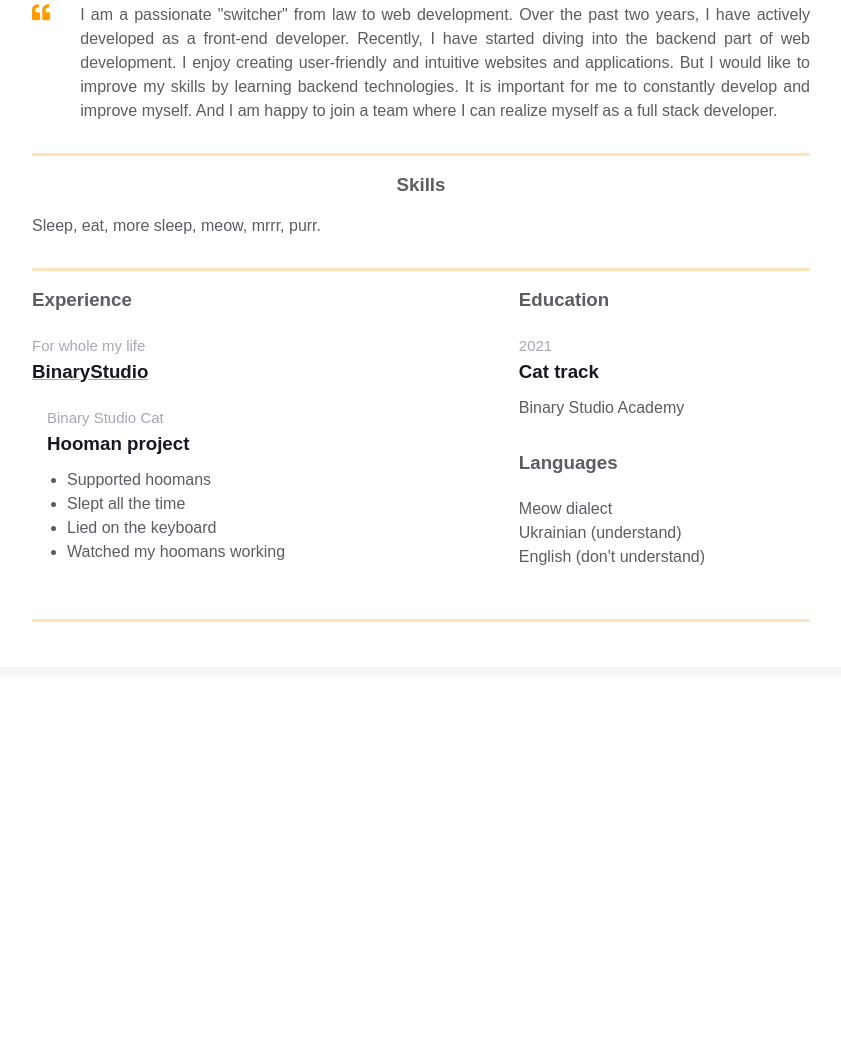
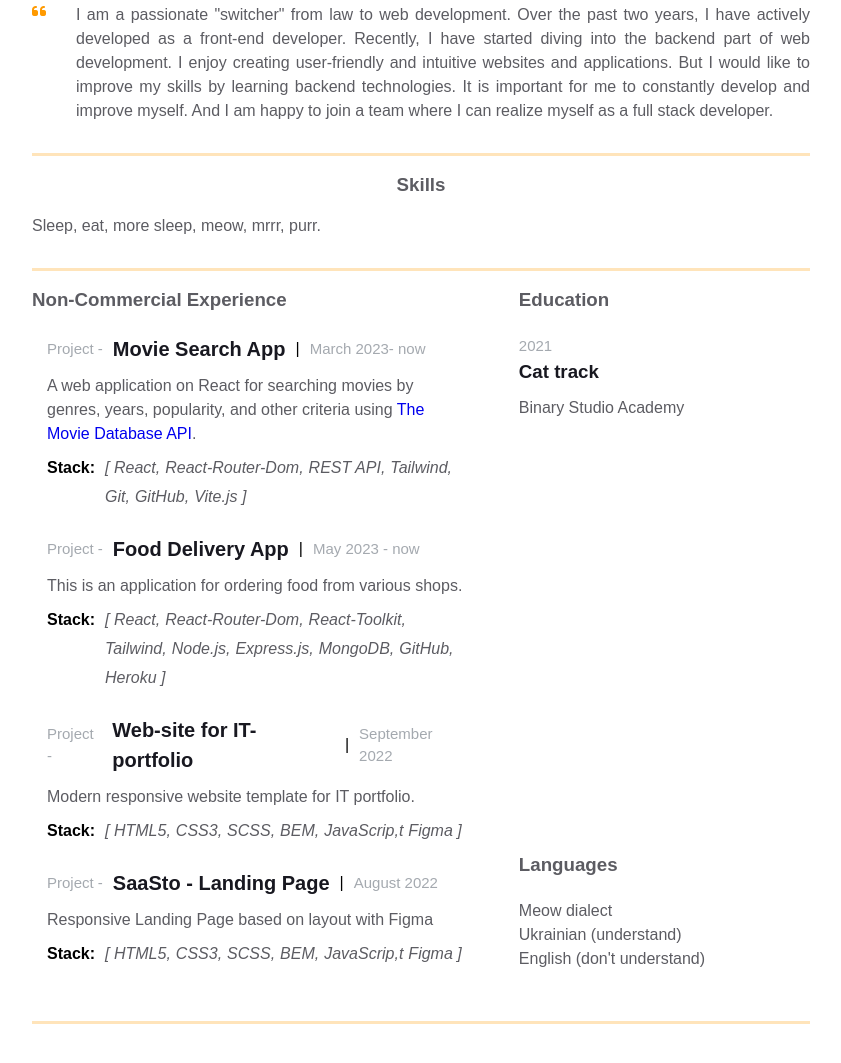
Before and after one commit to siefimov/homepage, a plain HTML site: page index.html in a window 1280 px wide. Shown: the part 359-1422 px from the top of the page, without its empty margins (219-1060 px from the left). Before the commit the page ends 1077 px from the top, so only its background shows below. Drawn offline with Linux system fonts and the light colour scheme.

Commit message:
Added my experience block

```diff
--- a/index.html
+++ b/index.html
@@ -71,10 +71,7 @@
           <div class="resume__block">
             <div class="intro">
               <div class="intro__icon-wrapper">
-                <svg class="intro__icon" xmlns="http://www.w3.org/2000/svg" viewBox="0 0 512 512">
-                  <path d="M464 256h-80v-64c0-35.3 28.7-64 64-64h8c13.3 0 24-10.7 24-24V56c0-13.3-10.7-24-24-24h-8c-88.4 0-160 71.6-160 160v240c0 26.5 21.5 48 48 48h128c26.5 0 48-21.5 48-48V304c0-26.5-21.5-48-48-48zm-288 0H96v-64c0-35.3 28.7-64 64-64h8c13.3 0 24-10.7 24-24V56c0-13.3-10.7-24-24-24h-8C71.6 32 0 103.6 0 192v240c0 26.5 21.5 48 48 48h128c26.5 0 48-21.5 48-48V304c0-26.5-21.5-48-48-48z">
-                  </path>
-                </svg>
+                <i class="fa-solid fa-quote-left intro__icon"></i>
               </div>
               <p class="intro_text">I am a passionate "switcher" from law to web development. Over the past two years, I have actively developed as a front-end developer. Recently, I have started diving into the backend part of web development. I enjoy creating user-friendly and intuitive websites and applications. But I would like to improve my skills by learning backend technologies. It is important for me to constantly develop and improve myself. And I am happy to join a team where I can realize myself as a full stack developer.
               </p>
@@ -96,27 +93,104 @@
             <div class="main-info fh">
 
               <div class="experiences">
-                <h3 class="experiences__header">Experience</h3>
-                <div class="experiences__company">
-                  <div class="experiences__company-header">
-                    <span class="experiences__company-header-durability">For whole my life</span>
-                    <h3 class="experiences__company-header-name">BinaryStudio</h3>
+                <h3 class="experiences__header">Non-Commercial Experience</h3>
+                <div class="experiences__project">
+                  <div class="experiences__project-header">
+                    <span class="experiences__project-role">Project -</span>
+                    <a href="https://siefimov.github.io/movies-search-app/" target="_blank" class="experiences__project-name">Movie Search App</a>
+                    <span>|</span>
+                    <span class="experiences__project-duration">March 2023- now</span>
                   </div>
+                  <p class="experiences__project-description">
+                    A web application on React for searching movies by genres, years, popularity, and other criteria using <a href="https://developer.themoviedb.org/reference/intro/getting-started" target="_blank">The Movie Database API</a>.
+                  </p>
+                  <div class="experiences__project-stack">
+                    <span class="experiences__project-stack-title">Stack:</span>
 
-                  <div class="experiences__company-project">
-                    <span class="experiences__company-project-role">Binary Studio Cat</span>
-                    <h3 class="experiences__company-project-name">Hooman project</h3>
-                    <ul class="experiences__company-project-responsibilities">
-                      <li>Supported hoomans</li>
-                      <li>Slept all the time</li>
-                      <li>Lied on the keyboard</li>
-                      <li>Watched my hoomans working</li>
+                    <ul class="experiences__project-stack-list">
+                      <li class="experiences__project-stack-item">[ React,</li>
+                      <li class="experiences__project-stack-item">React-Router-Dom,</li>
+                      <li class="experiences__project-stack-item">REST API,</li>
+                      <li class="experiences__project-stack-item">Tailwind,</li>
+                      <li class="experiences__project-stack-item">Git,</li>
+                      <li class="experiences__project-stack-item">GitHub,</li>
+                      <li class="experiences__project-stack-item">Vite.js ]</li>
+                    </ul>
+
+                  </div>
+                </div>
+                <div class="experiences__project">
+                  <div class="experiences__project-header">
+                    <span class="experiences__project-role">Project -</span>
+                    <a href="https://clinquant-maamoul-af4320.netlify.app/" target="_blank" class="experiences__project-name">Food Delivery App</a>
+                    <span>|</span>
+                    <span class="experiences__project-duration">May 2023 - now</span>
+                  </div>
+                  <p class="experiences__project-description">
+                    This is an application for ordering food from various shops.
+                  </p>
+                  <div class="experiences__project-stack">
+                    <span class="experiences__project-stack-title">Stack:</span>
+                    <ul class="experiences__project-stack-list">
+                      <li class="experiences__project-stack-item">[ React,</li>
+                      <li class="experiences__project-stack-item">React-Router-Dom,</li>
+                      <li class="experiences__project-stack-item">React-Toolkit,</li>
+                      <li class="experiences__project-stack-item">Tailwind,</li>
+                      <li class="experiences__project-stack-item">Node.js,</li>
+                      <li class="experiences__project-stack-item">Express.js,</li>
+                      <li class="experiences__project-stack-item">MongoDB,</li>
+                      <li class="experiences__project-stack-item">GitHub,</li>
+                      <li class="experiences__project-stack-item">Heroku ]</li>
+                    </ul>
+                  </div>
+                </div>
+                <div class="experiences__project">
+                  <div class="experiences__project-header">
+                    <span class="experiences__project-role">Project -</span>
+                    <a href="https://siefimov.github.io/my-portfolio/" target="_blank" class="experiences__project-name">Web-site for IT-portfolio</a>
+                    <span>|</span>
+                    <span class="experiences__project-duration">September 2022</span>
+                  </div>
+                  <p class="experiences__project-description">
+                    Modern responsive website template for IT portfolio.
+                  </p>
+                  <div class="experiences__project-stack">
+                    <span class="experiences__project-stack-title">Stack:</span>
+                    <ul class="experiences__project-stack-list">
+                      <li class="experiences__project-stack-item">[ HTML5,</li>
+                      <li class="experiences__project-stack-item">CSS3,</li>
+                      <li class="experiences__project-stack-item">SCSS,</li>
+                      <li class="experiences__project-stack-item">BEM,</li>
+                      <li class="experiences__project-stack-item">JavaScrip,t</li>
+                      <li class="experiences__project-stack-item">Figma ] </li>
+                    </ul>
+                  </div>
+                </div>
+                <div class="experiences__project">
+                  <div class="experiences__project-header">
+                    <span class="experiences__project-role">Project -</span>
+                    <a href="https://siefimov.github.io/landing-SaaSto/" target="_blank" class="experiences__project-name">SaaSto - Landing Page</a>
+                    <span>|</span>
+                    <span class="experiences__project-duration">August 2022</span>
+                  </div>
+                  <p class="experiences__project-description">
+                    Responsive Landing Page based on layout with Figma
+                  </p>
+                  <div class="experiences__project-stack">
+                    <span class="experiences__project-stack-title">Stack:</span>
+                    <ul class="experiences__project-stack-list">
+                      <li class="experiences__project-stack-item">[ HTML5,</li>
+                      <li class="experiences__project-stack-item">CSS3,</li>
+                      <li class="experiences__project-stack-item">SCSS,</li>
+                      <li class="experiences__project-stack-item">BEM,</li>
+                      <li class="experiences__project-stack-item">JavaScrip,t</li>
+                      <li class="experiences__project-stack-item">Figma ] </li>
                     </ul>
                   </div>
                 </div>
 
+              </div>
 
-              </div>
               <div class="additional-info fv">
                 <div class="additional-info fv">
                   <div class="additional-info__education">
--- a/styles.css
+++ b/styles.css
@@ -14,6 +14,10 @@ body {
   --icon-color: #6a737d;
   --border-color: #ff9a0045;
   --text-decoration-color: #ff9a00;
+}
+
+a{
+  text-decoration: none;
 }
 
 .container {
@@ -91,7 +95,7 @@ body {
   min-width: 230px;
 }
 
-.contact-info__block:last-child{
+.contact-info__block:last-child {
   align-items: flex-end;
 }
 
@@ -121,8 +125,8 @@ body {
 }
 
 .contact-info__block:last-child .contact-info__item-icon-wrapper {
- margin-left: 10px;
- margin-right: 0px;
+  margin-left: 10px;
+  margin-right: 0px;
 }
 
 .contact-info__item-icon path {
@@ -157,12 +161,8 @@ body {
 .intro__icon {
   height: 1.1428rem;
   vertical-align: text-bottom;
+  color: var(--text-decoration-color);
 }
-
-.intro__icon path {
-  fill: var(--text-decoration-color);
-}
-
 .intro_text {
   color: var(--secondary-text-color);
   text-align: justify;
@@ -189,14 +189,14 @@ body {
   margin-bottom: 20px;
 }
 
-.experiences__company-header-durability {
+.experiences__header-durability {
   color: var(--durability-text-color);
   text-align: left;
   margin-bottom: 10px;
   font-size: 15px;
 }
 
-.experiences__company-header-name {
+.experiences__header-name {
   color: var(--primary-text-color);
   text-decoration-color: var(--text-decoration-color);
   text-decoration-line: underline;
@@ -204,25 +204,59 @@ body {
   margin-bottom: 20px;
 }
 
-.experiences__company-project {
+.experiences__project {
   margin-left: 15px;
   margin-bottom: 25px;
 }
 
-.experiences__company-project-role {
+.experiences__project-header {
+  display: flex;
+  justify-items: center;
+  align-items: center;
+  gap: 10px;
+  margin-bottom: 10px;
+}
+
+.experiences__project-role {
   color: var(--durability-text-color);
   text-align: left;
-  margin-bottom: 10px;
   font-size: 15px;
 }
 
-.experiences__company-project-name {
+.experiences__project-name {
   color: var(--primary-text-color);
   text-align: left;
+  font-size: 20px;
+  font-weight: 600;
+  cursor: pointer;
+}
+.experiences__project-duration {
+  color: var(--durability-text-color);
+  text-align: left;
+  font-size: 15px;
+}
+
+.experiences__project-stack {
+  display: flex;
+  gap: 10px;
+}
+.experiences__project-description{
+  color: var(--secondary-text-color);
   margin-bottom: 10px;
 }
+.experiences__project-stack-title {
+  font-weight: 600;
+}
+.experiences__project-stack-list {
+  display: flex;
+  flex-wrap: wrap;
+  gap: 5px;
+  list-style: none;
+  font-style: italic;
+  color: var(--secondary-text-color);
+}
 
-.experiences__company-project-responsibilities {
+.experiences__project-responsibilities {
   color: var(--secondary-text-color);
   padding-left: 20px;
 }
```
